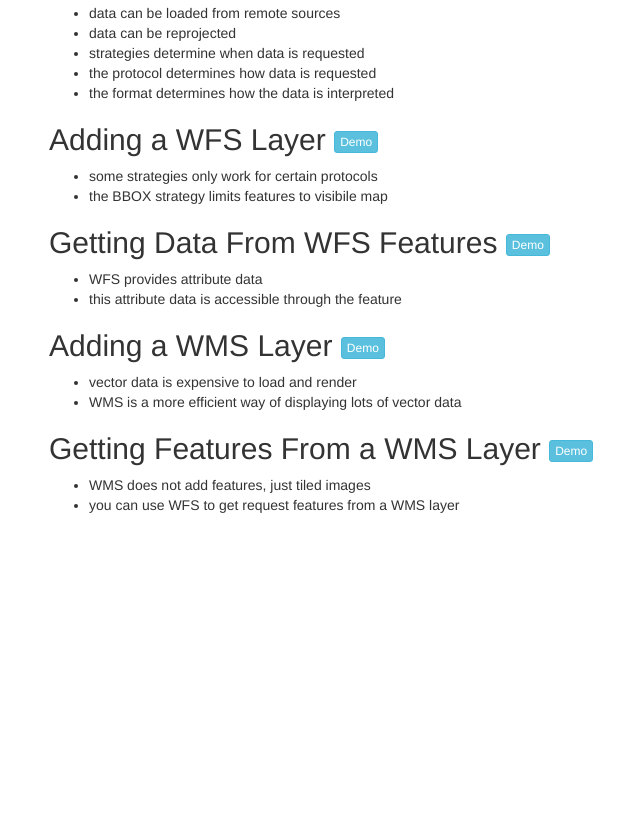
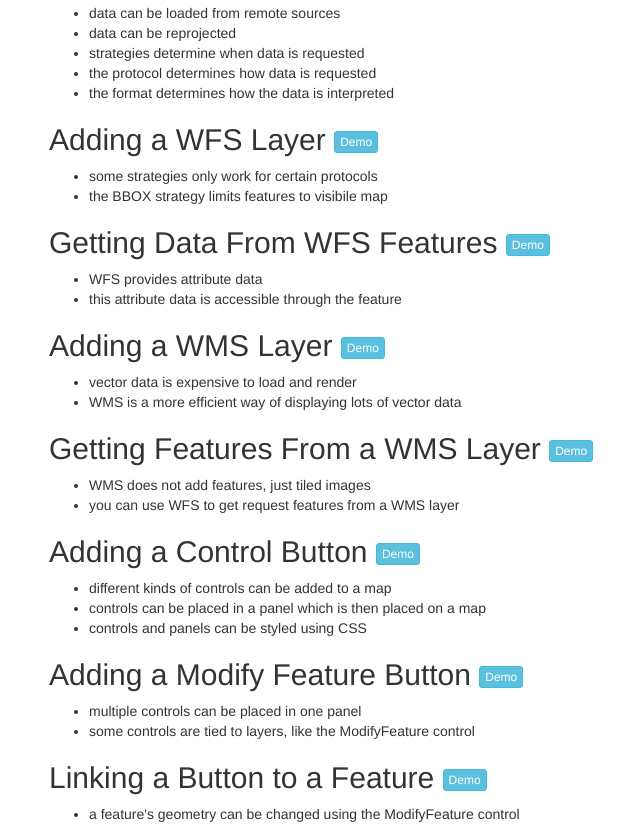
Before and after one commit to gravesm/iap, a plain HTML site: page openlayers/index.html in a window 1280 px wide. Shown: the part 1024-1858 px from the top of the page, without its empty margins (21-661 px from the left). Before the commit the page ends 1549 px from the top, so only its background shows below. Drawn offline with nearby package versions, Linux system fonts and the light colour scheme.

Commit message:
Add links to control examples

```diff
--- a/openlayers/index.html
+++ b/openlayers/index.html
@@ -197,6 +197,48 @@
                     <li>you can use WFS to get request features from a WMS layer</li>
                 </ul>
             </p>
+
+            <h2>
+                Adding a Control Button
+                <a  class="btn btn-info btn-xs"
+                    href="http://jsfiddle.net/gh/get/jquery/1.9.1/gravesm/iap/tree/master/openlayers/example14">
+                    Demo
+                </a>
+            </h2>
+            <p>
+                <ul>
+                    <li>different kinds of controls can be added to a map</li>
+                    <li>controls can be placed in a panel which is then placed on a map</li>
+                    <li>controls and panels can be styled using CSS</li>
+                </ul>
+            </p>
+
+            <h2>
+                Adding a Modify Feature Button
+                <a  class="btn btn-info btn-xs"
+                    href="http://jsfiddle.net/gh/get/jquery/1.9.1/gravesm/iap/tree/master/openlayers/example15">
+                    Demo
+                </a>
+            </h2>
+            <p>
+                <ul>
+                    <li>multiple controls can be placed in one panel</li>
+                    <li>some controls are tied to layers, like the ModifyFeature control</li>
+                </ul>
+            </p>
+
+            <h2>
+                Linking a Button to a Feature
+                <a  class="btn btn-info btn-xs"
+                    href="http://jsfiddle.net/gh/get/jquery/1.9.1/gravesm/iap/tree/master/openlayers/example16">
+                    Demo
+                </a>
+            </h2>
+            <p>
+                <ul>
+                    <li>a feature's geometry can be changed using the ModifyFeature control</li>
+                </ul>
+            </p>
         </div>
     </body>
 </html>
```
